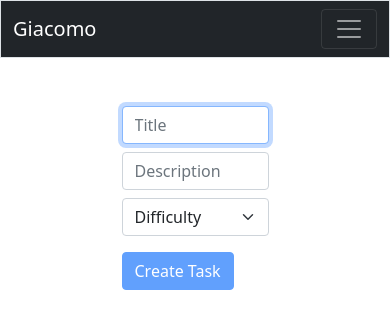
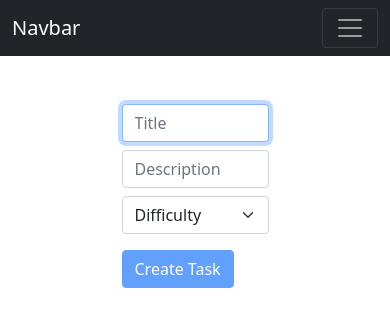
Before and after one commit to gianmillare/Giacomo_Tasks, a Flask app: page /create in a window 390 px wide. Shown: the top 329 px of the page. Run offline with Flask 2, Linux system fonts and the light colour scheme; the visitor is signed in with stand-in values (Sample User, id 1).

Commit message:
finally got the dropdown menu and the hamburger taggle menu to work

```diff
--- a/templates/layout.html
+++ b/templates/layout.html
@@ -18,15 +18,56 @@
 
     <body>
         <!-- Navbar -->
-        <nav class="navbar sticky-top navbar-expand-lg navbar-dark bg-dark border">
+        <nav class="navbar navbar-expand-lg navbar-dark bg-dark">
+            <div class="container-fluid">
+                <a class="navbar-brand" href="/">Navbar</a>
+                <button class="navbar-toggler" type="button" data-bs-toggle="collapse" data-bs-target="#navbarSupportedContent" aria-controls="navbarSupportedContent" aria-expanded="false" aria-label="Toggle navigation">
+                    <span class="navbar-toggler-icon"></span>
+                </button>
+                <div class="collapse navbar-collapse" id="navbarSupportedContent">
+
+                    <ul class="navbar-nav me-auto mb-2 mb-lg-0">
+                        <li class="nav-item dropdown">
+                            <a class="nav-link dropdown-toggle" href="#" id="navbarDropdown" role="button" data-bs-toggle="dropdown" aria-expanded="false">Tasks</a>
+                            <ul class="dropdown-menu" aria-labelledby="navbarDropdown">
+                                <li><a class="dropdown-item" href="/reserve">Reserve</a></li>
+                                <li><a class="dropdown-item" href="/create">Create</a></li>
+                                <li><a class="dropdown-item" href="/edit">Edit</a></li>
+                                <li><a class="dropdown-item" href="/delete">Delete</a></li>
+                            </ul>
+                        </li>
+                        <li class="nav-item">
+                            <a class="nav-link" href="/gym" tabindex="-1" aria-disabled="true">Gym</a>
+                        </li>
+                    </ul>
+                    <ul class="navbar-nav ms-auto mt-2">
+                        <li style="float: right;" class="nav-item"><a class="nav-link" href="/reset">Reset</a></li>
+                        <li style="float: right;" class="nav-item"><a class="nav-link" href="/logout">Log Out</a></li>
+                    </ul>
+                </div>
+            </div>
+        </nav>
+        <!-- <nav class="navbar sticky-top navbar-expand-lg navbar-dark bg-dark">
             <div class="container-fluid">
                 <a class="navbar-brand" href="/"><span class="giacomo_brand">Giacomo</span></a>
+                <button class="navbar-toggler" type="button" data-mdb-toggle="collapse" data-mdb-target="#navbarSupportedContent"
+                    aria-controls="navbarSupportedContent" aria-expanded="false" aria-label="Toggle navigation"><i class="fas fa-bars"></i>
+                </button>
                 <button aria-controls="navbar" aria-expanded="false" aria-label="Toggle navigation" class="navbar-toggler" data-target="#navbar" data-toggle="collapse" type="button">
                     <span class="navbar-toggler-icon"></span>
                 </button>
-                <div class="collapse navbar-collapse" id="navbar">
+                <div class="collapse navbar-collapse" id="navbarSupportedContent">
                     {% if session.user_id %}
                         <ul class="navbar-nav mr-auto mt-2">
+                            <li class="nav-item dropdown">
+                                <a class="nav-link dropdown-toggle" href="#" id="navbarDropdown" role="button" data-mdb-toggle="dropdown" aria-expanded="false">Tasks</a>
+                                <ul class="dropdown-menu" aria-labelledby="navbarDropdown">
+                                    <li><a class="dropdown-item" href="/reserve">Reserve</a></li>
+                                    <li><a class="dropdown-item" href="/create">Create</a></li>
+                                    <li><a class="dropdown-item" href="/edit">Edit</a></li>
+                                    <li><a class="dropdown-item" href="/delete">Delete</a></li>
+                                </ul>
+                            </li>
                             <li class="nav-item"><a class="nav-link" href="/reserve">Reserve</a></li>
                             <li class="nav-item"><a class="nav-link" href="/create">Create</a></li>
                             <li class="nav-item"><a class="nav-link" href="/edit">Edit</a></li>
@@ -45,7 +86,7 @@
                     {% endif %}
                 </div>
             </div>
-        </nav>
+        </nav> -->
 
         <!-- Main body -->
         <main class="container p-5">
```
Also changed, not shown: 2 other files.
